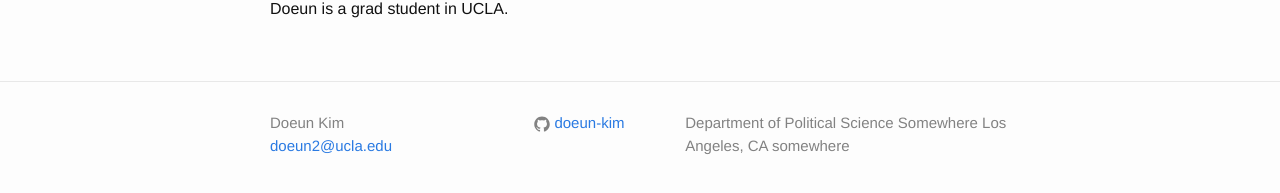
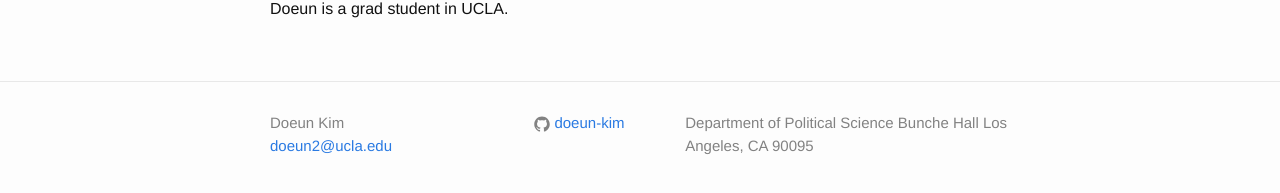
Before and after one commit to soonhong-cho/soonhong-cho.github.io, a Jekyll site: the page built from about.md, in a window 1280 px wide. Shown: the part 167-360 px from the top of the page. Built offline with Jekyll 4.4.1, drawn with Linux system fonts in a browser that asks for light colours.

Commit message:
Update _config.yml

```diff
--- a/_config.yml
+++ b/_config.yml
@@ -3,8 +3,8 @@ title: Doeun Kim
 email: doeun2@ucla.edu
 description: >
  Department of Political Science
- Somewhere
- Los Angeles, CA somewhere
+ Bunche Hall
+ Los Angeles, CA 90095
 baseurl: "" # the subpath of your site, e.g. /blog/
 url: "http://doeun-kim.github.io" # the base hostname & protocol for your site
 github_username:  doeun-kim
```
